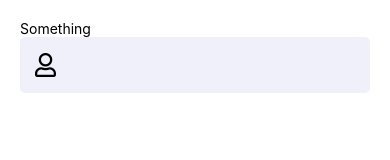
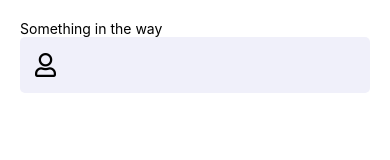
Before and after one commit to KennedyMungai/WhatsappClone, a React Native app: screen / in a window 390 px wide. Shown: the top 160 px of the page. Built offline with nearby package versions, Linux system fonts and the light colour scheme.

Commit message:
Updated the label text for the input

```diff
--- a/screens/AuthScreen.js
+++ b/screens/AuthScreen.js
@@ -5,7 +5,7 @@ import Input from '../components/Input'
 const AuthScreen = () => {
     return (
         <SafeAreaView style={styles.chatScreenView}>
-            <Input label={"Something"} />
+            <Input label={"Something in the way"} />
         </SafeAreaView>
     )
 }
```
